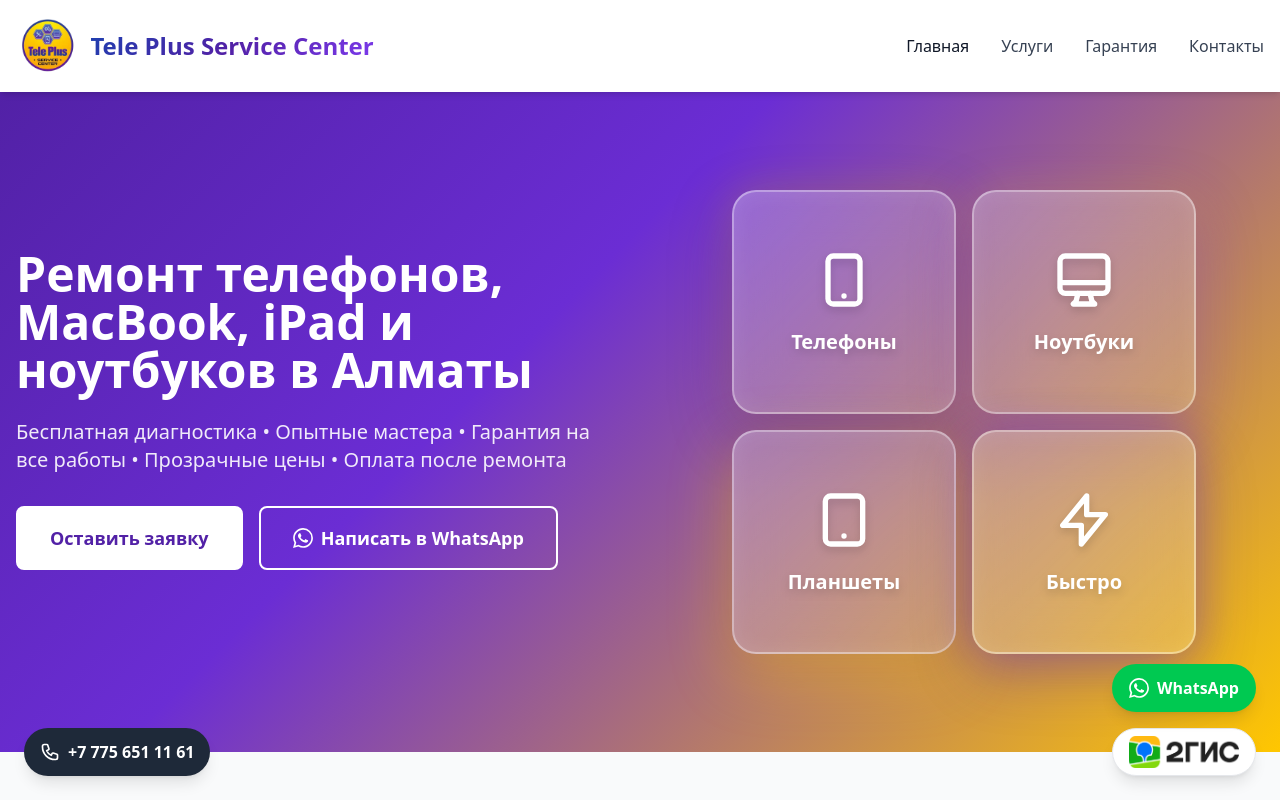
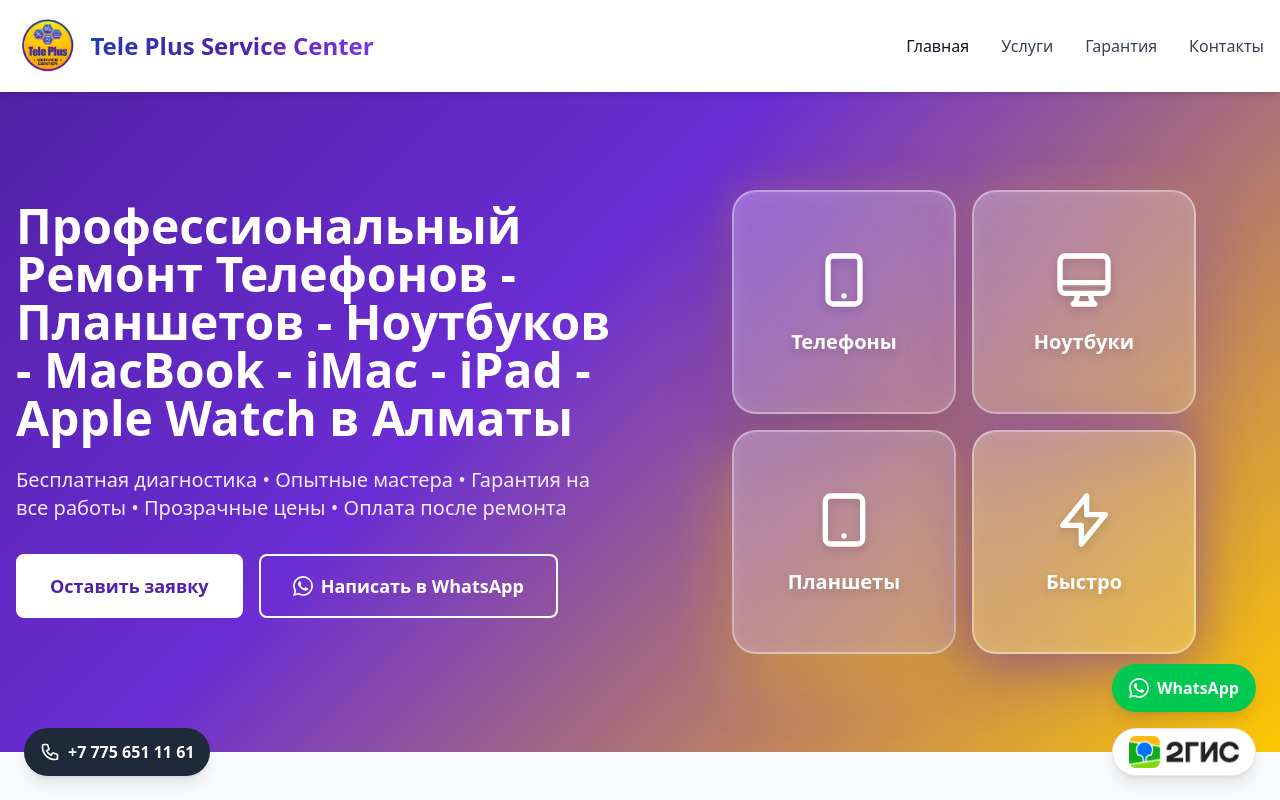
Before and after one commit to nurdsaga16/tele-plus-service, a Vue app: page / in a window 1280 px wide. Shown: the top 800 px of the page. Built offline with nearby package versions, Linux system fonts and the light colour scheme.

Commit message:
Update HomeView: improve hero section cards layout and spacing

```diff
--- a/src/views/HomeView.vue
+++ b/src/views/HomeView.vue
@@ -6,7 +6,7 @@
         <div class="grid grid-cols-1 lg:grid-cols-2 gap-12 items-center">
           <div class="text-white">
             <h1 class="text-4xl md:text-5xl font-bold mb-6">
-              Ремонт телефонов, MacBook, iPad и ноутбуков в Алматы
+              Профессиональный Ремонт Телефонов - Планшетов - Ноутбуков - MacBook - iMac - iPad - Apple Watch в Алматы
             </h1>
             <p class="text-xl mb-8 text-white/90">
               Бесплатная диагностика • Опытные мастера • Гарантия на все работы •
```
